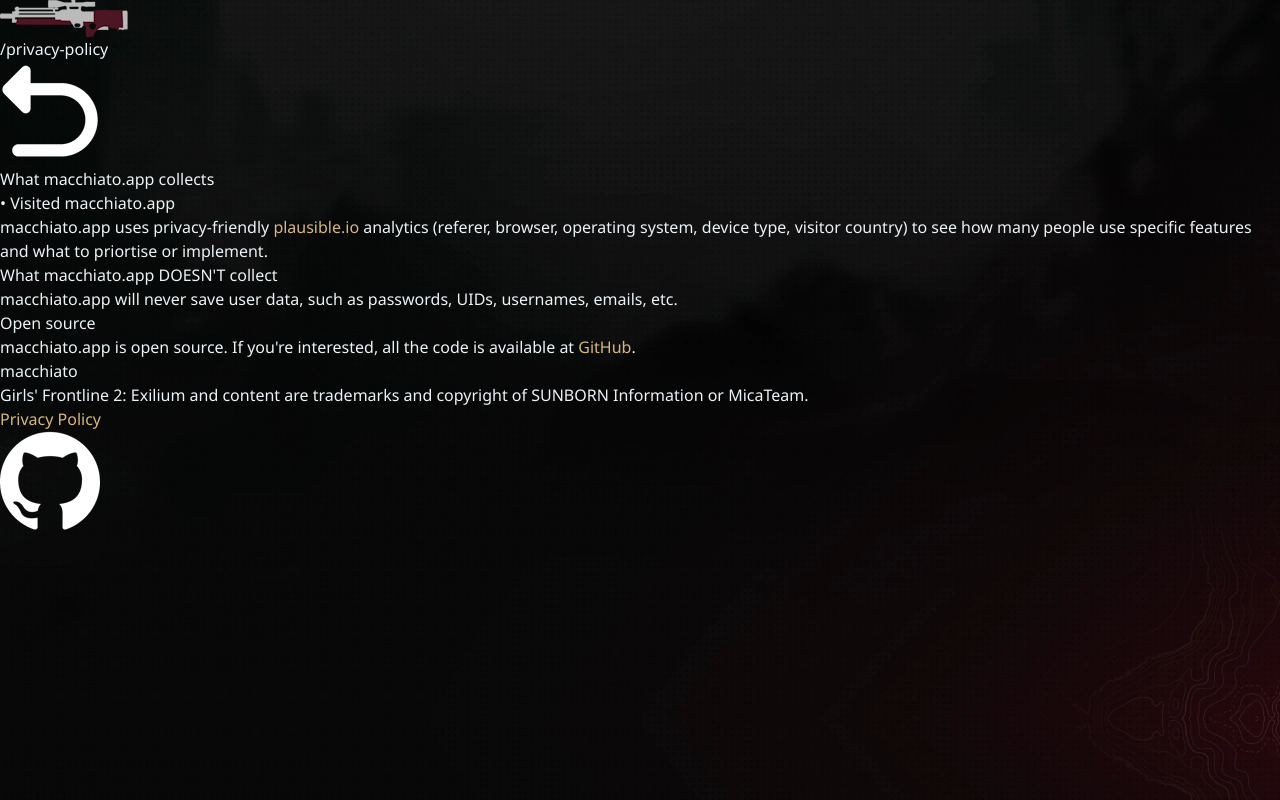
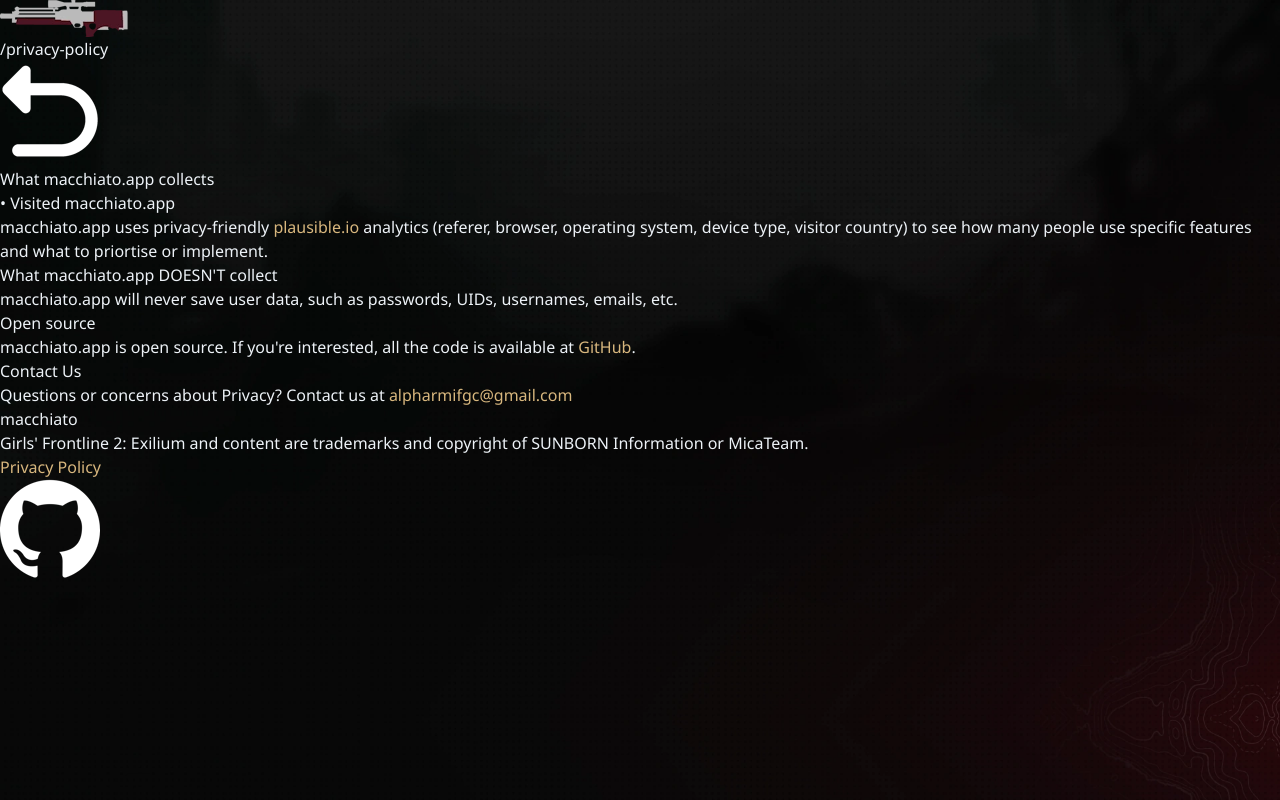
Before and after one commit to alpharmi/macchiato.app, a Vue app: page /privacy-policy in a window 1280 px wide. Built offline with nearby package versions, Linux system fonts and the light colour scheme.

Commit message:
Update PrivacyPolicy.vue

```diff
--- a/client/src/views/PrivacyPolicy.vue
+++ b/client/src/views/PrivacyPolicy.vue
@@ -8,6 +8,8 @@
             <p>macchiato.app will never save user data, such as passwords, UIDs, usernames, emails, etc.</p>
             <p class="text-xl pt-5">Open source</p>
             <p>macchiato.app is open source. If you're interested, all the code is available at <a href="https://github.com/alpharmi/macchiato.app">GitHub</a>.</p>
+            <p class="text-xl pt-5">Contact Us</p>
+            <p>Questions or concerns about Privacy? Contact us at <a href="mailto:alpharmifgc">alpharmifgc@gmail.com</a></p>
         </div>
     </div>
 </template>
```
